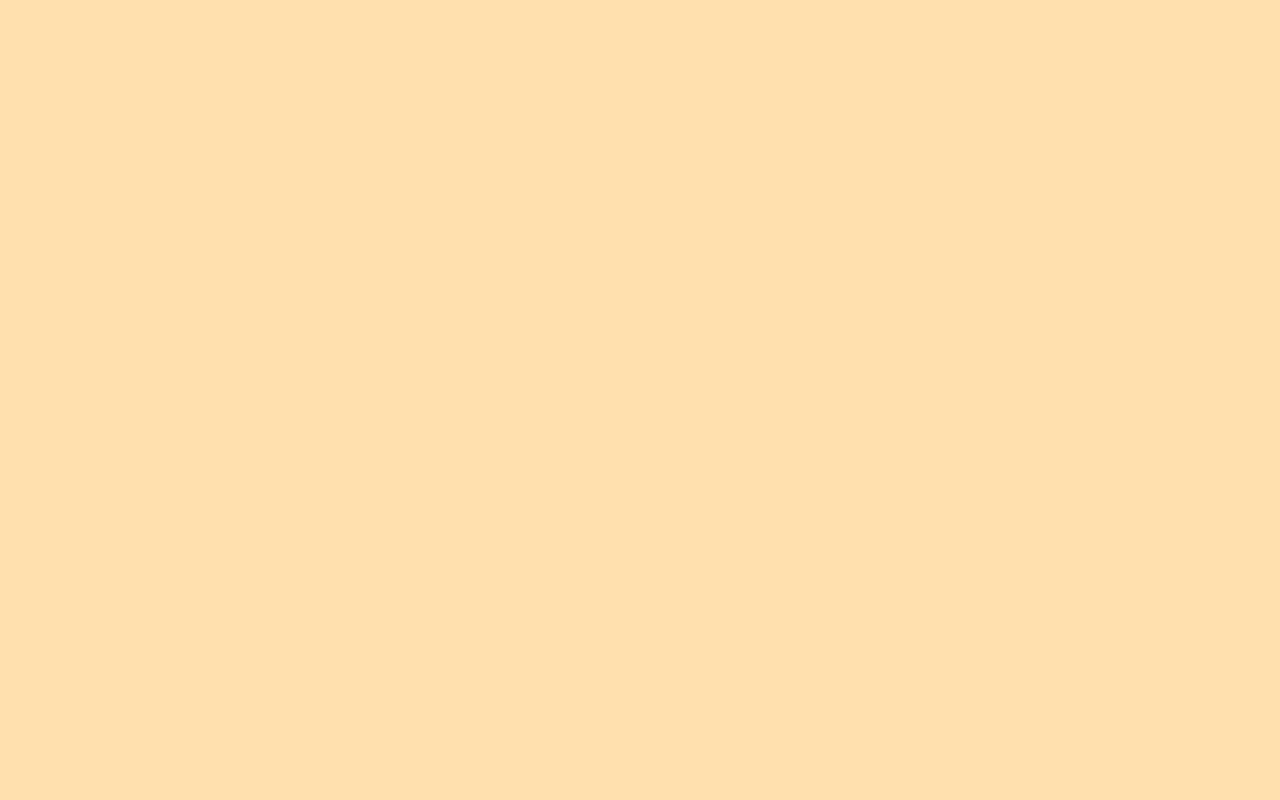
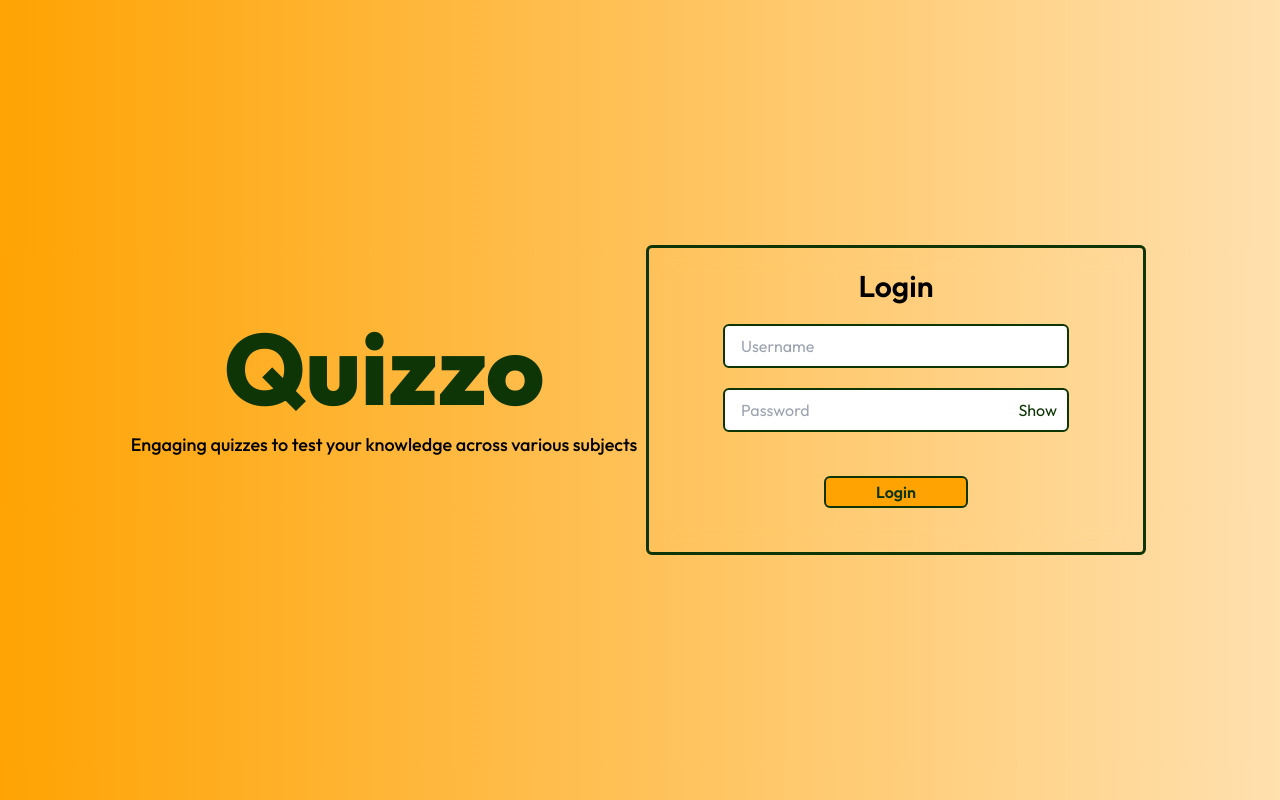
Before and after one commit to Navadeep-Reddy/Quizzo, a React (Vite) app in the folder client/: page /login in a window 1280 px wide. Before the commit this address had no page. Built offline with nearby package versions, Linux system fonts and the light colour scheme.

Commit message:
Created the Login Page's FrontEnd

```diff
--- a/client/src/App.jsx
+++ b/client/src/App.jsx
@@ -1,18 +1,20 @@
-import {BrowserRouter, Routes, Route} from 'react-router-dom'
-import Home from './pages/Home'
-import Attend from './pages/Attend'
+import { BrowserRouter, Routes, Route, Navigate } from 'react-router-dom';
+import Home from './pages/Home';
+import Attend from './pages/Attend';
+import Login from './pages/Login';
 
 function App() {
 
   return (
     <BrowserRouter>
       <Routes>
-        <Route index element = {<Home/>}/>
-        <Route path = '/attend/:quizz_id' element = {<Attend/>} />
+        <Route path="/" element={<Navigate to="/login" replace />} /> {/* Redirects root to /login */}
+        <Route path="/login" element={<Login />} />
+        <Route path="/attend/:quizz_id" element={<Attend />} />
+        <Route path="/home" element={<Home />} />
       </Routes>
     </BrowserRouter>
-
-  )
+  );
 }
 
-export default App
+export default App;
--- a/client/src/pages/Attend.jsx
+++ b/client/src/pages/Attend.jsx
@@ -126,7 +126,7 @@ const Attend = () => {
             )
           )}
           <div className='w-[92%] mx-auto flex '>
-            <Button className='h-10 border-2 text-GreenBrown border-GreenBrown bg-CoralOrange px-5 rounded-md hover:scale-105 duration-300 font-semibold '>Submit</Button>
+            <button className='h-10 border-2 text-GreenBrown border-GreenBrown bg-CoralOrange px-5 rounded-md hover:scale-105 duration-300 font-semibold '>Submit</button>
           </div>
 
         </form>
--- /dev/null
+++ b/client/src/pages/Login.jsx
@@ -0,0 +1,55 @@
+import React, { useState } from 'react';
+
+const Login = () => {
+  // State to manage password visibility
+  const [showPassword, setShowPassword] = useState(false);
+  const [status, setStatus] = useState(true);
+
+  // Function to toggle password visibility
+  const togglePasswordVisibility = () => {
+    setShowPassword(!showPassword);
+  };
+
+  return (
+    <div className='bg-gradient-to-r from-PopYellow to-KindaWhite h-[100vh] w-full flex items-center justify-center'>
+      <div className='box h-[60%] w-[80%] flex '>
+        <div className='w-[50%] h-full flex flex-col items-center justify-center'>
+          <h1 className='text-[100px] font-extrabold text-GreenBrown -my-3 -mt-[50px]'>Quizzo</h1>
+          <p className='font-medium text-[18px]'>Engaging quizzes to test your knowledge across various subjects</p>
+        </div>
+
+        <div className='w-[50%] h-full flex items-center justify-center'>
+          <div className='w-[500px] h-[310px] bg-transparent border-[3px] border-GreenBrown rounded-md flex flex-col items-center backdrop-blur-md'>
+            <h1 className='text-3xl font-semibold my-5'>Login</h1>
+
+            <input className='w-[70%] rounded-md border-2 border-GreenBrown px-4 py-2' placeholder='Username' />
+
+            <div className='relative w-[70%]'>
+              <input
+                type={showPassword ? 'text' : 'password'} // Toggle between text and password
+                className='w-full rounded-md border-2 border-GreenBrown px-4 py-2 my-5'
+                placeholder='Password'
+              />
+              <button
+                type='button'
+                onClick={togglePasswordVisibility}
+                className='absolute right-3 top-1/2 transform -translate-y-1/2 text-GreenBrown focus:outline-none'
+              >
+                {showPassword ? 'Hide' : 'Show'}
+              </button>
+            </div>
+
+            <button className='border-2 border-GreenBrown px-[50px] rounded-md mt-6 py-[2px] bg-PopYellow font-semibold text-GreenBrown'>Login</button>
+            {
+                !status && (
+                    <div className='text-CoralOrange mt-2'>Invalid Credentials</div>
+                )
+            }
+          </div>
+        </div>
+      </div>
+    </div>
+  );
+};
+
+export default Login;
```
